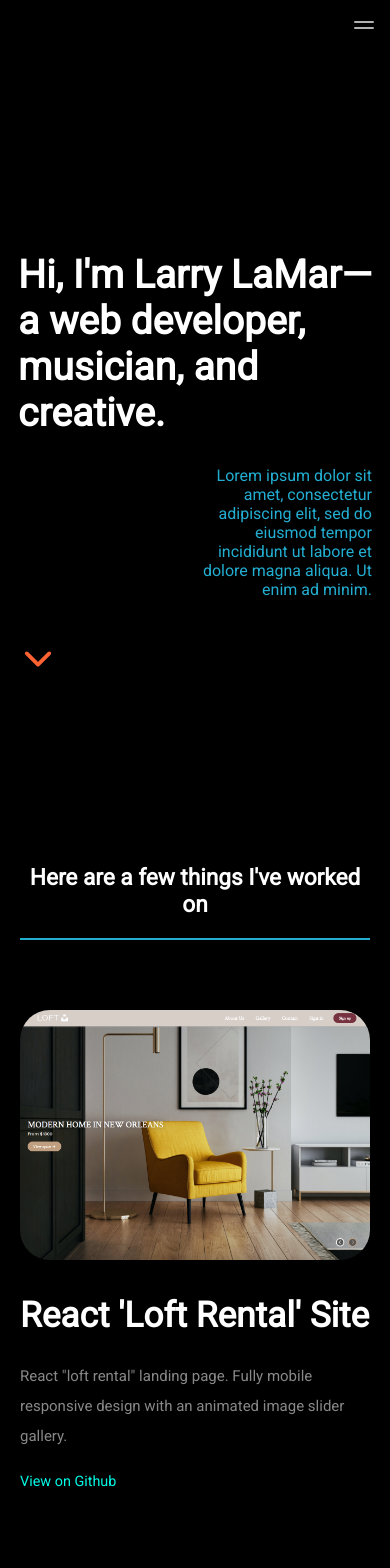
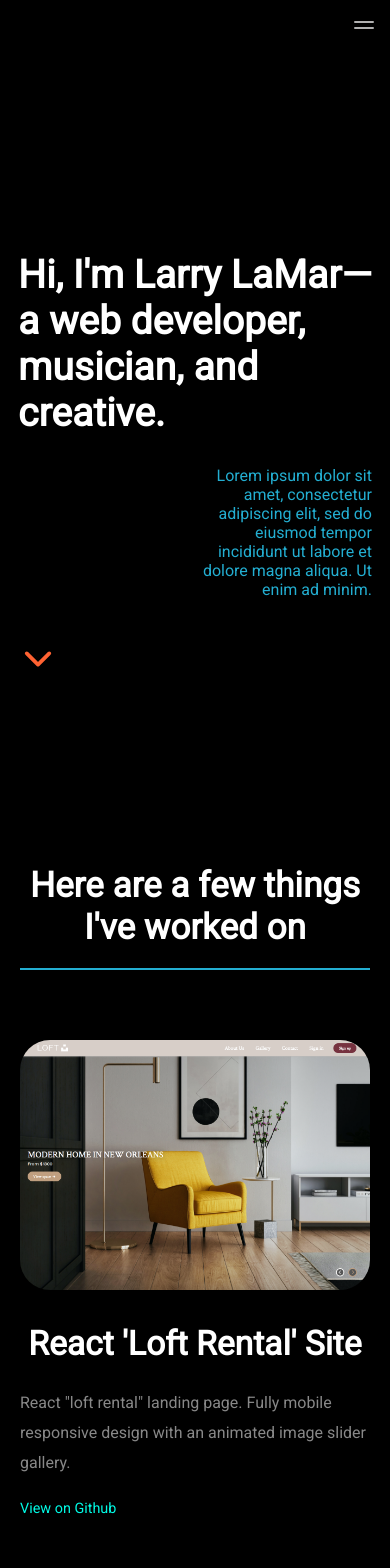
Before and after one commit to l2fc3s/portfolio, a React (Create React App) app: page / in a window 390 px wide. Shown: the top 1568 px of the page. Built offline with nearby package versions, Linux system fonts and the light colour scheme.

Commit message:
made small changes to mobile responsiveness

```diff
--- a/src/components/Pages/Projects/Projects.css
+++ b/src/components/Pages/Projects/Projects.css
@@ -86,11 +86,15 @@
     align-items: center;
   }
 
+  .description {
+    font-size: 16px;
+  }
+
   .project-card {
     width: 100%;
     height: auto;
     max-width: 600px;
-    padding-bottom: 60px;
+    /* padding-bottom: 60px; */
   }
 
   .header-div {
@@ -99,9 +103,24 @@
 
   .project-header {
     text-align: center;
-    font-size: 5.8vw;
+    font-size: 7vw;
     border-bottom: #23aed1 2px solid;
     width: 100%;
     padding-bottom: 20px;
   }
+
+  .project-title {
+    text-align: center;
+    font-size: 2.8rem;
+  }
 }
+
+@media screen and (max-width: 575px) {
+  .project-header {
+    font-size: 9vw;
+  }
+
+  .project-title {
+    font-size: 2.1rem;
+  }
+}
```
